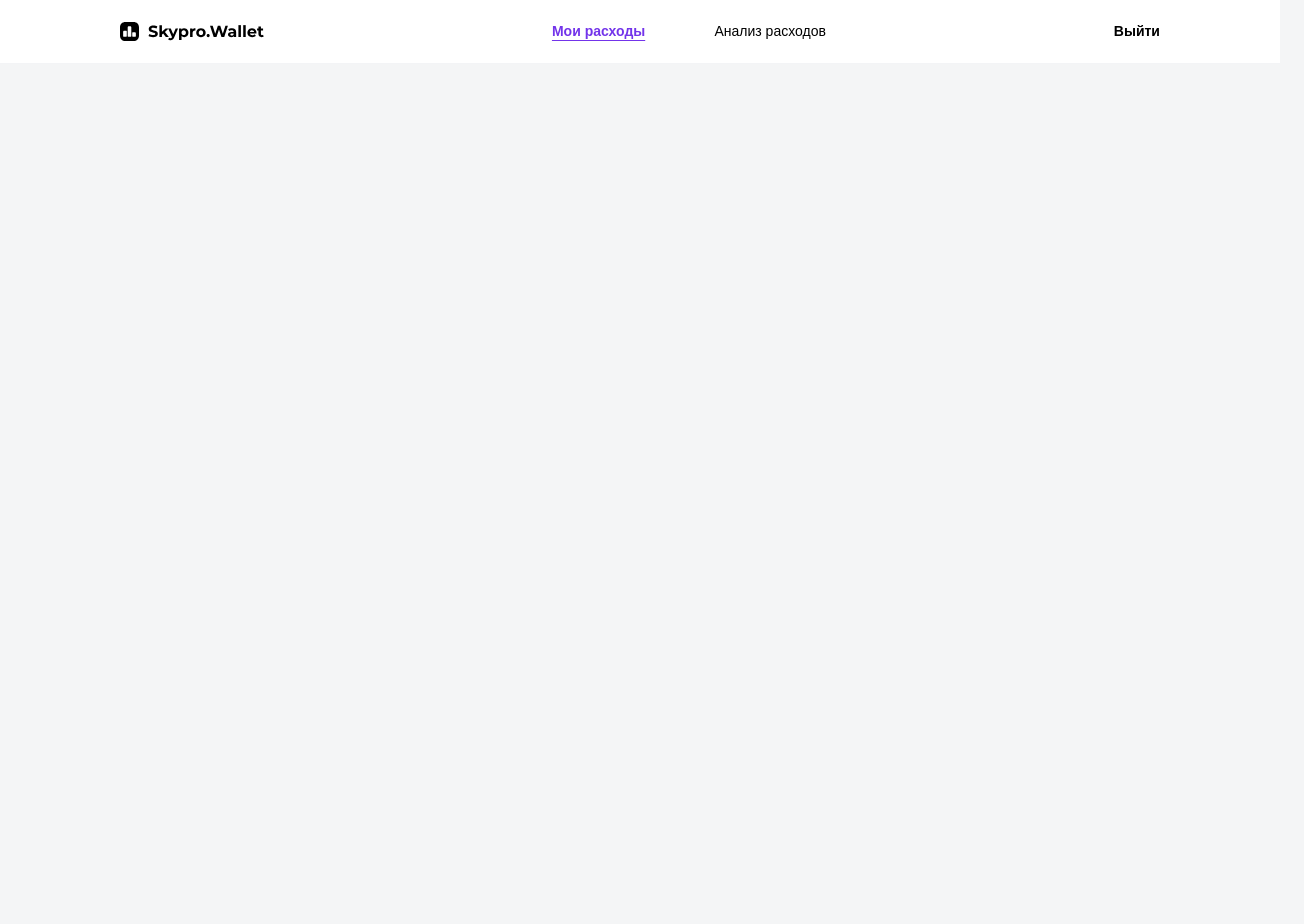
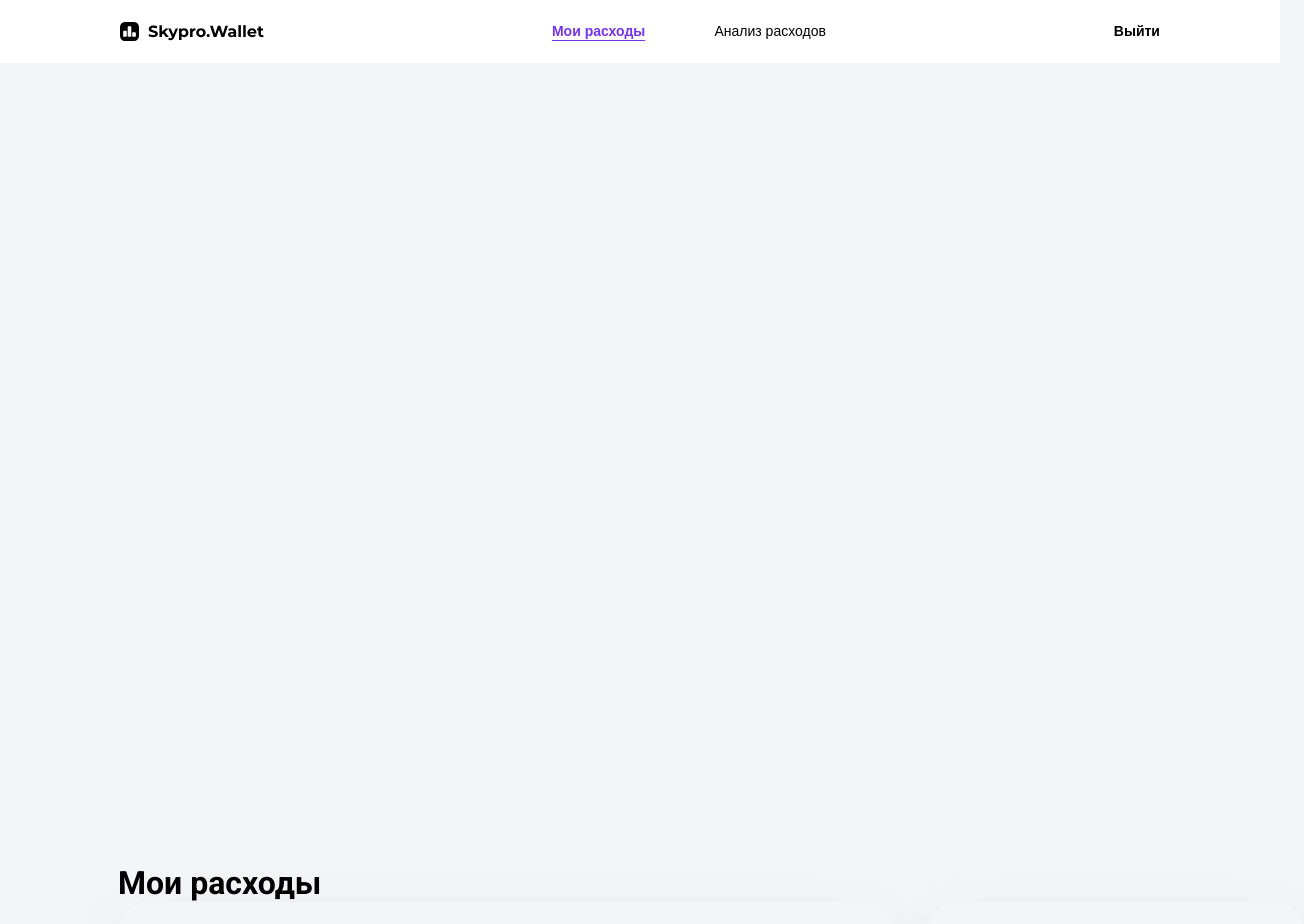
Before and after one commit to x3imal/SkyproWallet, a React (Vite) app: page / in a window 1280 px wide. Shown: the top 924 px of the page, 1304 px wide, since content can reach past the window. Before the commit the page ends 864 px from the top, so only its background shows below. Built offline with nearby package versions, Linux system fonts and the light colour scheme.

Commit message:
expense-table: слили нужны ветки

```diff
--- a/src/App.jsx
+++ b/src/App.jsx
@@ -1,10 +1,12 @@
 import './App.css';
 import {Layout} from "./pages/MainPage.jsx";
+import { ExpenseTable } from './components/ExpenseTable.jsx';
 
 function App() {
   return (
     <>
       <Layout />
+      <ExpenseTable />
     </>
   );
 }
```
